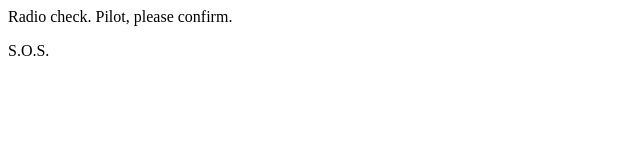
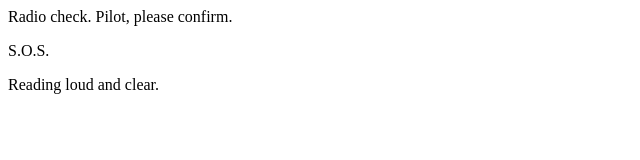
Before and after one commit to CRSeckinger/class-13-studio, a plain HTML site: page index.html in a window 1280 px wide. Shown: the whole page, without its empty margins (0-640 px from the left). Drawn offline with Linux system fonts and the light colour scheme.

Commit message:
third line added

```diff
--- a/index.html
+++ b/index.html
@@ -2,5 +2,6 @@
 <body>
    <p>Radio check. Pilot, please confirm.</p>
    <p>S.O.S. </p>
+   <p>Reading loud and clear. </p>
 </body>
 </html>
```
